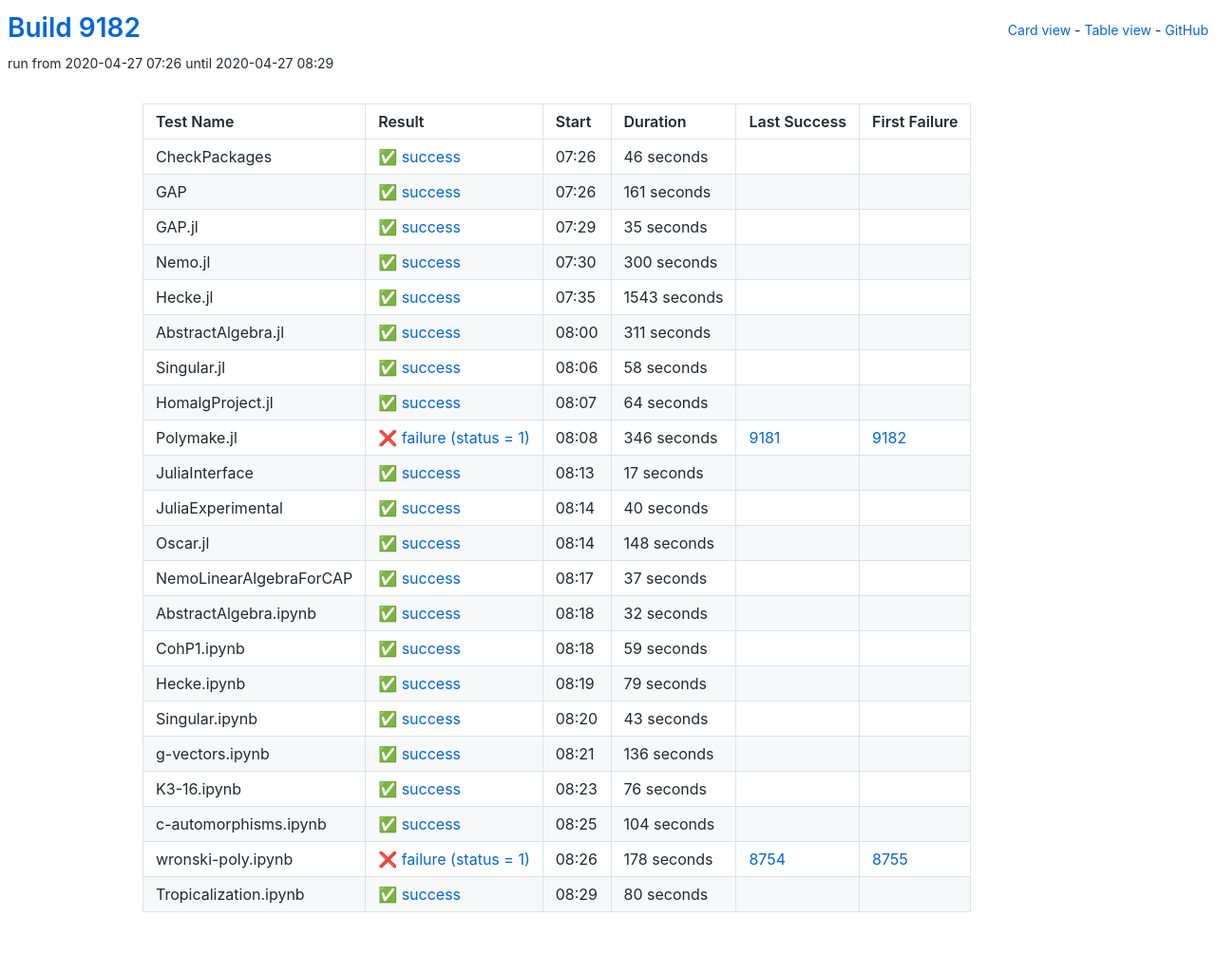
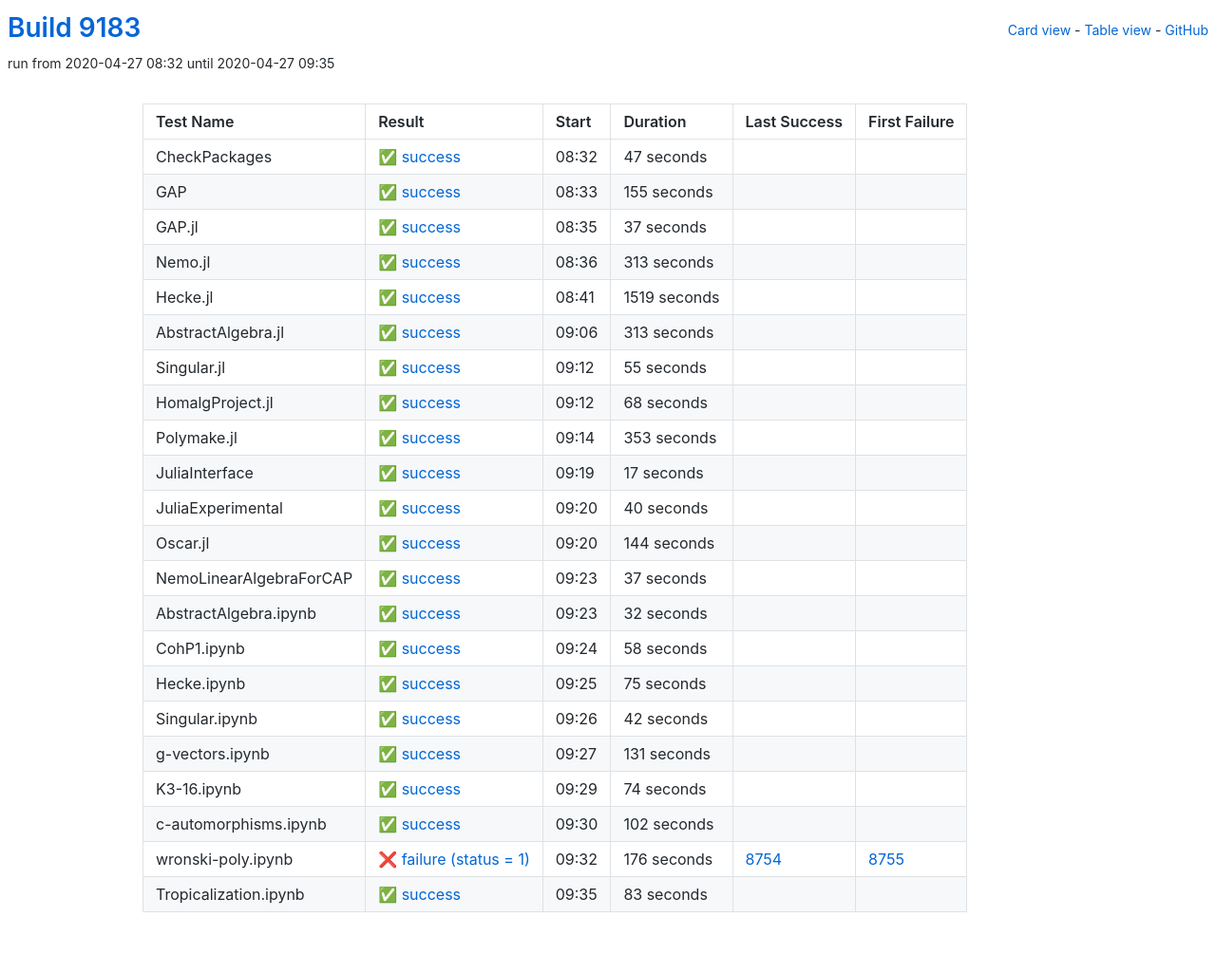
Before and after one commit to oscar-system/oscar-ci-status, a Jekyll site: the page built from table.html, in a window 1280 px wide. Shown: the whole page at 95% size. Built offline with Jekyll 4.4.1, drawn with Linux system fonts in a browser that asks for light colours.

Commit message:
Build 9183

```diff
--- a/_data/ci.yml
+++ b/_data/ci.yml
@@ -1,71 +1,159 @@
-build: 9182
-build_url: https://oscarci.mathematik.uni-kl.de/job/oscar/9182/
+build: 9183
+build_url: https://oscarci.mathematik.uni-kl.de/job/oscar/9183/
 job: oscar
 tests:
-- duration: 46
+- duration: 47
   exitcode: 0
   first_failure: false
   first_failure_url: null
   last_success: false
   last_success_url: null
-  log: https://oscarci.mathematik.uni-kl.de/job/oscar/9182/artifact/logs/build-9182/CheckPackages.log
+  log: https://oscarci.mathematik.uni-kl.de/job/oscar/9183/artifact/logs/build-9183/CheckPackages.log
   name: CheckPackages
-  start: 2020-04-27 07:26
+  start: 2020-04-27 08:32
   status: success
   success: true
-- duration: 161
+- duration: 155
   exitcode: 0
   first_failure: false
   first_failure_url: null
   last_success: false
   last_success_url: null
-  log: https://oscarci.mathematik.uni-kl.de/job/oscar/9182/artifact/logs/build-9182/GAP.log
+  log: https://oscarci.mathematik.uni-kl.de/job/oscar/9183/artifact/logs/build-9183/GAP.log
   name: GAP
-  start: 2020-04-27 07:26
+  start: 2020-04-27 08:33
   status: success
   success: true
-- duration: 35
+- duration: 37
   exitcode: 0
   first_failure: false
   first_failure_url: null
   last_success: false
   last_success_url: null
-  log: https://oscarci.mathematik.uni-kl.de/job/oscar/9182/artifact/logs/build-9182/GAP.jl.log
+  log: https://oscarci.mathematik.uni-kl.de/job/oscar/9183/artifact/logs/build-9183/GAP.jl.log
   name: GAP.jl
-  start: 2020-04-27 07:29
+  start: 2020-04-27 08:35
   status: success
   success: true
-- duration: 300
+- duration: 313
   exitcode: 0
   first_failure: false
   first_failure_url: null
   last_success: false
   last_success_url: null
-  log: https://oscarci.mathematik.uni-kl.de/job/oscar/9182/artifact/logs/build-9182/Nemo.jl.log
+  log: https://oscarci.mathematik.uni-kl.de/job/oscar/9183/artifact/logs/build-9183/Nemo.jl.log
   name: Nemo.jl
-  start: 2020-04-27 07:30
+  start: 2020-04-27 08:36
   status: success
   success: true
-- duration: 1543
+- duration: 1519
   exitcode: 0
   first_failure: false
   first_failure_url: null
   last_success: false
   last_success_url: null
-  log: https://oscarci.mathematik.uni-kl.de/job/oscar/9182/artifact/logs/build-9182/Hecke.jl.log
+  log: https://oscarci.mathematik.uni-kl.de/job/oscar/9183/artifact/logs/build-9183/Hecke.jl.log
   name: Hecke.jl
-  start: 2020-04-27 07:35
+  start: 2020-04-27 08:41
   status: success
   success: true
-- duration: 311
+- duration: 313
   exitcode: 0
   first_failure: false
   first_failure_url: null
   last_success: false
   last_success_url: null
-  log: https://oscarci.mathematik.uni-kl.de/job/oscar/9182/artifact/logs/build-9182/AbstractAlgebra.jl.log
+  log: https://oscarci.mathematik.uni-kl.de/job/oscar/9183/artifact/logs/build-9183/AbstractAlgebra.jl.log
   name: AbstractAlgebra.jl
-  start: 2020-04-27 08:00
+  start: 2020-04-27 09:06
+  status: success
+  success: true
+- duration: 55
+  exitcode: 0
+  first_failure: false
+  first_failure_url: null
+  last_success: false
+  last_success_url: null
+  log: https://oscarci.mathematik.uni-kl.de/job/oscar/9183/artifact/logs/build-9183/Singular.jl.log
+  name: Singular.jl
+  start: 2020-04-27 09:12
+  status: success
+  success: true
+- duration: 68
+  exitcode: 0
+  first_failure: false
+  first_failure_url: null
+  last_success: false
+  last_success_url: null
+  log: https://oscarci.mathematik.uni-kl.de/job/oscar/9183/artifact/logs/build-9183/HomalgProject.jl.log
+  name: HomalgProject.jl
+  start: 2020-04-27 09:12
+  status: success
+  success: true
+- duration: 353
+  exitcode: 0
+  first_failure: false
+  first_failure_url: null
+  last_success: false
+  last_success_url: null
+  log: https://oscarci.mathematik.uni-kl.de/job/oscar/9183/artifact/logs/build-9183/Polymake.jl.log
+  name: Polymake.jl
+  start: 2020-04-27 09:14
+  status: success
+  success: true
+- duration: 17
+  exitcode: 0
+  first_failure: false
+  first_failure_url: null
+  last_success: false
+  last_success_url: null
+  log: https://oscarci.mathematik.uni-kl.de/job/oscar/9183/artifact/logs/build-9183/JuliaInterface.log
+  name: JuliaInterface
+  start: 2020-04-27 09:19
+  status: success
+  success: true
+- duration: 40
+  exitcode: 0
+  first_failure: false
+  first_failure_url: null
+  last_success: false
+  last_success_url: null
+  log: https://oscarci.mathematik.uni-kl.de/job/oscar/9183/artifact/logs/build-9183/JuliaExperimental.log
+  name: JuliaExperimental
+  start: 2020-04-27 09:20
+  status: success
+  success: true
+- duration: 144
+  exitcode: 0
+  first_failure: false
+  first_failure_url: null
+  last_success: false
+  last_success_url: null
+  log: https://oscarci.mathematik.uni-kl.de/job/oscar/9183/artifact/logs/build-9183/Oscar.jl.log
+  name: Oscar.jl
+  start: 2020-04-27 09:20
+  status: success
+  success: true
+- duration: 37
+  exitcode: 0
+  first_failure: false
+  first_failure_url: null
+  last_success: false
+  last_success_url: null
+  log: https://oscarci.mathematik.uni-kl.de/job/oscar/9183/artifact/logs/build-9183/NemoLinearAlgebraForCAP.log
+  name: NemoLinearAlgebraForCAP
+  start: 2020-04-27 09:23
+  status: success
+  success: true
+- duration: 32
+  exitcode: 0
+  first_failure: false
+  first_failure_url: null
+  last_success: false
+  last_success_url: null
+  log: https://oscarci.mathematik.uni-kl.de/job/oscar/9183/artifact/logs/build-9183/AbstractAlgebra.ipynb.log
+  name: AbstractAlgebra.ipynb
+  start: 2020-04-27 09:23
   status: success
   success: true
 - duration: 58
@@ -74,173 +162,85 @@ tests:
   first_failure_url: null
   last_success: false
   last_success_url: null
-  log: https://oscarci.mathematik.uni-kl.de/job/oscar/9182/artifact/logs/build-9182/Singular.jl.log
-  name: Singular.jl
-  start: 2020-04-27 08:06
+  log: https://oscarci.mathematik.uni-kl.de/job/oscar/9183/artifact/logs/build-9183/CohP1.ipynb.log
+  name: CohP1.ipynb
+  start: 2020-04-27 09:24
   status: success
   success: true
-- duration: 64
+- duration: 75
   exitcode: 0
   first_failure: false
   first_failure_url: null
   last_success: false
   last_success_url: null
-  log: https://oscarci.mathematik.uni-kl.de/job/oscar/9182/artifact/logs/build-9182/HomalgProject.jl.log
-  name: HomalgProject.jl
-  start: 2020-04-27 08:07
+  log: https://oscarci.mathematik.uni-kl.de/job/oscar/9183/artifact/logs/build-9183/Hecke.ipynb.log
+  name: Hecke.ipynb
+  start: 2020-04-27 09:25
   status: success
   success: true
-- duration: 346
-  exitcode: 1
-  first_failure: 9182
-  first_failure_url: https://oscarci.mathematik.uni-kl.de/job/oscar/9182/
-  last_success: 9181
-  last_success_url: https://oscarci.mathematik.uni-kl.de/job/oscar/9181/
-  log: https://oscarci.mathematik.uni-kl.de/job/oscar/9182/artifact/logs/build-9182/Polymake.jl.log
-  name: Polymake.jl
-  start: 2020-04-27 08:08
-  status: failure
-  success: false
-- duration: 17
+- duration: 42
   exitcode: 0
   first_failure: false
   first_failure_url: null
   last_success: false
   last_success_url: null
-  log: https://oscarci.mathematik.uni-kl.de/job/oscar/9182/artifact/logs/build-9182/JuliaInterface.log
-  name: JuliaInterface
-  start: 2020-04-27 08:13
+  log: https://oscarci.mathematik.uni-kl.de/job/oscar/9183/artifact/logs/build-9183/Singular.ipynb.log
+  name: Singular.ipynb
+  start: 2020-04-27 09:26
   status: success
   success: true
-- duration: 40
+- duration: 131
   exitcode: 0
   first_failure: false
   first_failure_url: null
   last_success: false
   last_success_url: null
-  log: https://oscarci.mathematik.uni-kl.de/job/oscar/9182/artifact/logs/build-9182/JuliaExperimental.log
-  name: JuliaExperimental
-  start: 2020-04-27 08:14
+  log: https://oscarci.mathematik.uni-kl.de/job/oscar/9183/artifact/logs/build-9183/g-vectors.ipynb.log
+  name: g-vectors.ipynb
+  start: 2020-04-27 09:27
   status: success
   success: true
-- duration: 148
+- duration: 74
   exitcode: 0
   first_failure: false
   first_failure_url: null
   last_success: false
   last_success_url: null
-  log: https://oscarci.mathematik.uni-kl.de/job/oscar/9182/artifact/logs/build-9182/Oscar.jl.log
-  name: Oscar.jl
-  start: 2020-04-27 08:14
+  log: https://oscarci.mathematik.uni-kl.de/job/oscar/9183/artifact/logs/build-9183/K3-16.ipynb.log
+  name: K3-16.ipynb
+  start: 2020-04-27 09:29
   status: success
   success: true
-- duration: 37
+- duration: 102
   exitcode: 0
   first_failure: false
   first_failure_url: null
   last_success: false
   last_success_url: null
-  log: https://oscarci.mathematik.uni-kl.de/job/oscar/9182/artifact/logs/build-9182/NemoLinearAlgebraForCAP.log
-  name: NemoLinearAlgebraForCAP
-  start: 2020-04-27 08:17
+  log: https://oscarci.mathematik.uni-kl.de/job/oscar/9183/artifact/logs/build-9183/c-automorphisms.ipynb.log
+  name: c-automorphisms.ipynb
+  start: 2020-04-27 09:30
   status: success
   success: true
-- duration: 32
+- duration: 176
+  exitcode: 1
+  first_failure: 8755
+  first_failure_url: https://oscarci.mathematik.uni-kl.de/job/oscar/8755/
+  last_success: 8754
+  last_success_url: https://oscarci.mathematik.uni-kl.de/job/oscar/8754/
+  log: https://oscarci.mathematik.uni-kl.de/job/oscar/9183/artifact/logs/build-9183/wronski-poly.ipynb.log
+  name: wronski-poly.ipynb
+  start: 2020-04-27 09:32
+  status: failure
+  success: false
+- duration: 83
   exitcode: 0
   first_failure: false
   first_failure_url: null
   last_success: false
   last_success_url: null
-  log: https://oscarci.mathematik.uni-kl.de/job/oscar/9182/artifact/logs/build-9182/AbstractAlgebra.ipynb.log
-  name: AbstractAlgebra.ipynb
-  start: 2020-04-27 08:18
+  log: https://oscarci.mathematik.uni-kl.de/job/oscar/9183/artifact/logs/build-9183/Tropicalization.ipynb.log
+  name: Tropicalization.ipynb
+  start: 2020-04-27 09:35
   status: success
   success: true
-- duration: 59
-  exitcode: 0
-  first_failure: false
-  first_failure_url: null
-  last_success: false
-  last_success_url: null
-  log: https://oscarci.mathematik.uni-kl.de/job/oscar/9182/artifact/logs/build-9182/CohP1.ipynb.log
-  name: CohP1.ipynb
-  start: 2020-04-27 08:18
-  status: success
-  success: true
-- duration: 79
-  exitcode: 0
-  first_failure: false
-  first_failure_url: null
-  last_success: false
-  last_success_url: null
-  log: https://oscarci.mathematik.uni-kl.de/job/oscar/9182/artifact/logs/build-9182/Hecke.ipynb.log
-  name: Hecke.ipynb
-  start: 2020-04-27 08:19
-  status: success
-  success: true
-- duration: 43
-  exitcode: 0
-  first_failure: false
-  first_failure_url: null
-  last_success: false
-  last_success_url: null
-  log: https://oscarci.mathematik.uni-kl.de/job/oscar/9182/artifact/logs/build-9182/Singular.ipynb.log
-  name: Singular.ipynb
-  start: 2020-04-27 08:20
-  status: success
-  success: true
-- duration: 136
-  exitcode: 0
-  first_failure: false
-  first_failure_url: null
-  last_success: false
-  last_success_url: null
-  log: https://oscarci.mathematik.uni-kl.de/job/oscar/9182/artifact/logs/build-9182/g-vectors.ipynb.log
-  name: g-vectors.ipynb
-  start: 2020-04-27 08:21
-  status: success
-  success: true
-- duration: 76
-  exitcode: 0
-  first_failure: false
-  first_failure_url: null
-  last_success: false
-  last_success_url: null
-  log: https://oscarci.mathematik.uni-kl.de/job/oscar/9182/artifact/logs/build-9182/K3-16.ipynb.log
-  name: K3-16.ipynb
-  start: 2020-04-27 08:23
-  status: success
-  success: true
-- duration: 104
-  exitcode: 0
-  first_failure: false
-  first_failure_url: null
-  last_success: false
-  last_success_url: null
-  log: https://oscarci.mathematik.uni-kl.de/job/oscar/9182/artifact/logs/build-9182/c-automorphisms.ipynb.log
-  name: c-automorphisms.ipynb
-  start: 2020-04-27 08:25
-  status: success
-  success: true
-- duration: 178
-  exitcode: 1
-  first_failure: 8755
-  first_failure_url: https://oscarci.mathematik.uni-kl.de/job/oscar/8755/
-  last_success: 8754
-  last_success_url: https://oscarci.mathematik.uni-kl.de/job/oscar/8754/
-  log: https://oscarci.mathematik.uni-kl.de/job/oscar/9182/artifact/logs/build-9182/wronski-poly.ipynb.log
-  name: wronski-poly.ipynb
-  start: 2020-04-27 08:26
-  status: failure
-  success: false
-- duration: 80
-  exitcode: 0
-  first_failure: false
-  first_failure_url: null
-  last_success: false
-  last_success_url: null
-  log: https://oscarci.mathematik.uni-kl.de/job/oscar/9182/artifact/logs/build-9182/Tropicalization.ipynb.log
-  name: Tropicalization.ipynb
-  start: 2020-04-27 08:29
-  status: success
-  success: true
```
Also changed, not shown: README.md.
